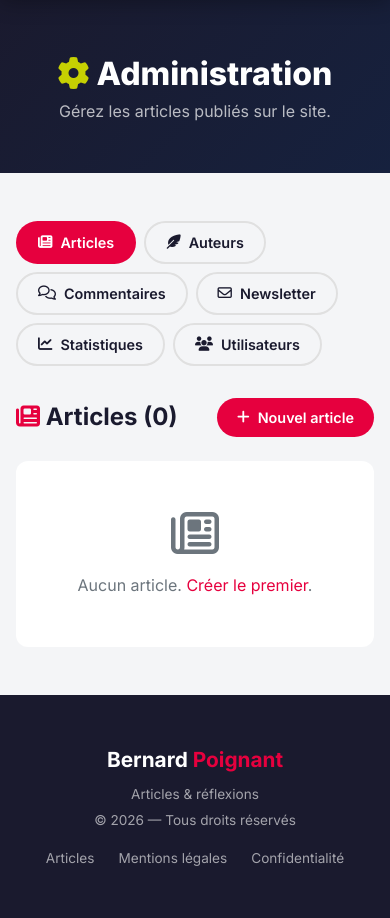
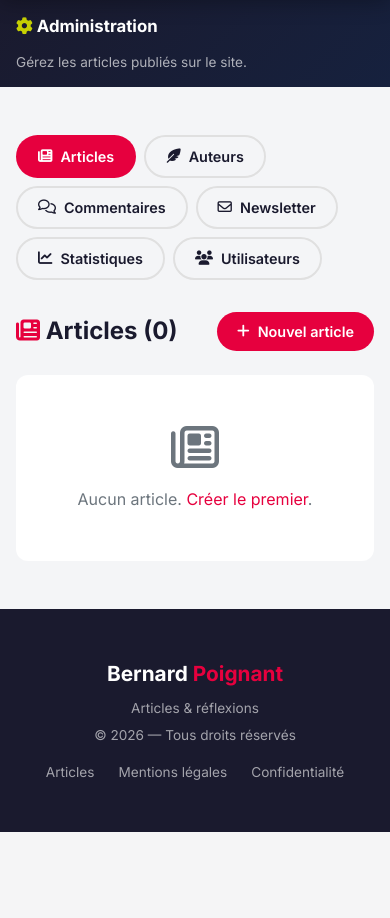
Before and after one commit to pierrepoignant/bpoignant, a Flask app: page /admin/articles/ in a window 390 px wide. Shown: the part 70-988 px from the top of the page. After the commit the page ends 902 px from the top, so only its background shows below. Run offline with Flask 3, Linux system fonts and the light colour scheme; a user stored in the database is signed in.

Commit message:
Tighten admin layout: compact title strip, one shared content width
Hero
----
Was: 3rem 2rem padding, centered, 2rem h1, optional back-link above.
Three vertical chunks (back-link + title + subtitle) ate a lot of
vertical space on every admin page.

Now: 1rem 2rem padding, left-aligned, 1.25rem h1, title and subtitle
on the same baseline. Back-link removed — the tab strip already gives
nav. Roughly 1/3 the original height.

Content width
-------------
Each admin page used to declare its own max-width (600 / 800 / 900 /
1000 / 1100 px). Switching tabs shifted the layout horizontally.

Now: one canonical width (1000px) baked into .admin-shell. The
admin_section_style block + admin_back block are gone from
admin_base.html and removed from every page that overrode them.

Co-Authored-By: Claude Opus 4.7 (1M context) <noreply@anthropic.com>

```diff
--- a/analytics/templates/analytics_dashboard.html
+++ b/analytics/templates/analytics_dashboard.html
@@ -3,7 +3,6 @@
 
 {% block admin_title %}<i class="fas fa-chart-line" style="color: var(--vert);"></i> Statistiques{% endblock %}
 {% block admin_subtitle %}<p>Visites des {{ days }} derniers jours</p>{% endblock %}
-{% block admin_section_style %}max-width: 1100px;{% endblock %}
 
 {% block admin_content %}
     <div style="display: flex; gap: 0.5rem; margin-bottom: 1.5rem; flex-wrap: wrap;">
--- a/articles/templates/articles_admin_form.html
+++ b/articles/templates/articles_admin_form.html
@@ -11,7 +11,6 @@
 {% block admin_subtitle %}{% if article %}
     <p><code style="background: rgba(255,255,255,0.1); padding: 2px 8px; border-radius: 4px;">/articles/{{ article.slug }}</code></p>
 {% endif %}{% endblock %}
-{% block admin_section_style %}max-width: 1000px;{% endblock %}
 
 {% block head %}
 <link href="https://cdn.jsdelivr.net/npm/quill@2.0.2/dist/quill.snow.css" rel="stylesheet">
--- a/articles/templates/articles_admin_list.html
+++ b/articles/templates/articles_admin_list.html
@@ -1,10 +1,8 @@
 {% extends 'admin_base.html' %}
 {% block title %}Administration{% endblock %}
 
-{% block admin_back %}{% endblock %}
 {% block admin_title %}<i class="fas fa-cog" style="color: var(--vert);"></i> Administration{% endblock %}
 {% block admin_subtitle %}<p>Gérez les articles publiés sur le site.</p>{% endblock %}
-{% block admin_section_style %}max-width: 1000px;{% endblock %}
 
 
 {% block admin_content %}
--- a/articles/templates/authors_admin_list.html
+++ b/articles/templates/authors_admin_list.html
@@ -3,7 +3,6 @@
 
 {% block admin_title %}<i class="fas fa-feather-alt" style="color: var(--vert);"></i> Auteurs{% endblock %}
 {% block admin_subtitle %}<p>Indépendant des comptes admin — un auteur n'a pas besoin d'avoir un compte.</p>{% endblock %}
-{% block admin_section_style %}max-width: 800px;{% endblock %}
 
 {% block admin_content %}
     <div style="background: white; border-radius: 16px; box-shadow: 0 2px 10px rgba(0,0,0,0.05); padding: 2rem; margin-bottom: 2.5rem;">
--- a/auth/templates/user_form.html
+++ b/auth/templates/user_form.html
@@ -2,7 +2,6 @@
 {% block title %}Nouvel utilisateur{% endblock %}
 
 {% block admin_title %}<i class="fas fa-user-plus" style="color: var(--vert);"></i> Nouvel utilisateur{% endblock %}
-{% block admin_section_style %}max-width: 600px;{% endblock %}
 
 {% block admin_content %}
 <div class="form-container" style="margin: 0; padding: 0; box-shadow: none; background: transparent;">
--- a/auth/templates/users.html
+++ b/auth/templates/users.html
@@ -2,7 +2,6 @@
 {% block title %}Utilisateurs{% endblock %}
 
 {% block admin_title %}<i class="fas fa-users" style="color: var(--vert);"></i> Utilisateurs{% endblock %}
-{% block admin_section_style %}max-width: 900px;{% endblock %}
 
 {% block admin_content %}
     <div style="display: flex; justify-content: flex-end; margin-bottom: 1.5rem;">
--- a/engagement/templates/comments_admin_list.html
+++ b/engagement/templates/comments_admin_list.html
@@ -1,9 +1,8 @@
 {% extends 'admin_base.html' %}
 {% block title %}Modération{% endblock %}
 
-{% block admin_title %}<i class="far fa-comments" style="color: var(--vert);"></i> Modération des commentaires{% endblock %}
+{% block admin_title %}<i class="far fa-comments" style="color: var(--vert);"></i> Modération{% endblock %}
 {% block admin_subtitle %}<p>{{ pending|length }} en attente · {{ approved|length }} approuvé{{ 's' if approved|length != 1 else '' }} (100 derniers)</p>{% endblock %}
-{% block admin_section_style %}max-width: 900px;{% endblock %}
 
 {% block admin_content %}
     <h2 style="font-size: 1.2rem; margin: 0 0 1rem;">
--- a/newsletter/templates/subscribers_admin_list.html
+++ b/newsletter/templates/subscribers_admin_list.html
@@ -3,7 +3,6 @@
 
 {% block admin_title %}<i class="far fa-envelope" style="color: var(--vert);"></i> Newsletter{% endblock %}
 {% block admin_subtitle %}<p>{{ active|length }} abonné{{ 's' if active|length != 1 else '' }} actif{{ 's' if active|length != 1 else '' }}{% if unsubscribed %} · {{ unsubscribed|length }} désinscrit{{ 's' if unsubscribed|length != 1 else '' }}{% endif %}</p>{% endblock %}
-{% block admin_section_style %}max-width: 1000px;{% endblock %}
 
 {% block admin_content %}
     <div style="display: flex; justify-content: space-between; align-items: center; margin-bottom: 1rem;">
--- a/static/css/style.css
+++ b/static/css/style.css
@@ -288,32 +288,48 @@ a:hover { color: var(--rouge-fonce); }
     font-size: 0.9rem;
 }
 
-/* Admin shared header. The hero sits at the top of every /admin/* page; the
-   tab strip lives just below it inside the content section. */
+/* Admin shared header. Compact strip — title only; tabs handle nav. */
 .admin-hero {
     background: linear-gradient(135deg, var(--noir), #16213E);
-    padding: 3rem 2rem;
-    text-align: center;
+    padding: 1rem 2rem;
     color: white;
 }
+.admin-hero-inner {
+    max-width: 1000px;
+    margin: 0 auto;
+    display: flex;
+    align-items: baseline;
+    gap: 0.8rem;
+    flex-wrap: wrap;
+}
 .admin-hero h1 {
-    font-size: 2rem;
-    font-weight: 800;
+    font-size: 1.25rem;
+    font-weight: 700;
+    margin: 0;
+    white-space: nowrap;
 }
 .admin-hero p {
-    color: rgba(255,255,255,0.7);
+    color: rgba(255,255,255,0.65);
+    font-size: 0.85rem;
+    margin: 0;
 }
-.admin-hero .back-link { color: rgba(255,255,255,0.75); }
 
-/* Fixed-width admin shell so the tab strip stays in the same place across
-   every /admin/* page. Pages can still narrow their *content* below the tabs
-   via .admin-content's max-width — the tabs themselves don't move. */
+/* One canonical content width across every /admin/* page so switching
+   tabs never shifts the layout horizontally. */
 .admin-shell {
-    max-width: 1100px;
+    max-width: 1000px;
+    padding-top: 2rem;
+    padding-bottom: 3rem;
 }
 .admin-content {
     width: 100%;
     margin: 0 auto;
+}
+
+@media (max-width: 540px) {
+    .admin-hero { padding: 0.8rem 1rem; }
+    .admin-hero h1 { font-size: 1.05rem; }
+    .admin-shell { padding-top: 1.2rem; }
 }
 
 /* Admin tab strip — keeps active/inactive tabs the same size so the row
--- a/templates/admin_base.html
+++ b/templates/admin_base.html
@@ -1,26 +1,23 @@
 {% extends 'base.html' %}
 
-{# Shared layout for every /admin/* page. Provides a unified dark hero and a
-   persistent tab strip below it. Pages extend this and fill in:
-   - {% block admin_title %} / {% block admin_subtitle %} for the hero text
-   - {% block admin_hero %} to fully replace the hero (e.g. form pages)
-   - {% block admin_section_style %} to tweak the content-section width
-   - {% block admin_content %} for the page body
-   The active tab is detected from request.path so we don't have to track it
-   in every template. #}
+{# Shared layout for every /admin/* page. One compact title strip + a tab
+   strip + content area. All admin pages share the same content width so
+   switching tabs never reflows the layout.
+
+   Pages fill in:
+   - {% block admin_title %} / {% block admin_subtitle %} for the strip text
+   - {% block admin_content %} for the body
+   The active tab is detected from request.path. #}
 
 {% set _p = request.path %}
 
 {% block content %}
-{% block admin_hero %}
 <section class="admin-hero">
-    {% block admin_back %}
-        <a href="{{ url_for('admin_articles.list_articles') }}" class="back-link"><i class="fas fa-arrow-left"></i> Retour admin</a>
-    {% endblock %}
-    <h1>{% block admin_title %}<i class="fas fa-cog" style="color: var(--vert);"></i> Administration{% endblock %}</h1>
-    {% block admin_subtitle %}{% endblock %}
+    <div class="admin-hero-inner">
+        <h1>{% block admin_title %}<i class="fas fa-cog" style="color: var(--vert);"></i> Administration{% endblock %}</h1>
+        {% block admin_subtitle %}{% endblock %}
+    </div>
 </section>
-{% endblock %}
 
 <section class="section admin-shell">
     <nav class="admin-tabs" aria-label="Administration">
@@ -50,10 +47,7 @@
         </a>
     </nav>
 
-    {# Pages constrain their own content width via .admin-content's inline
-       style block — but the tab strip above always lives in the fixed-width
-       .admin-shell so it never shifts between pages. #}
-    <div class="admin-content" style="{% block admin_section_style %}{% endblock %}">
+    <div class="admin-content">
         {% block admin_content %}{% endblock %}
     </div>
 </section>
```
